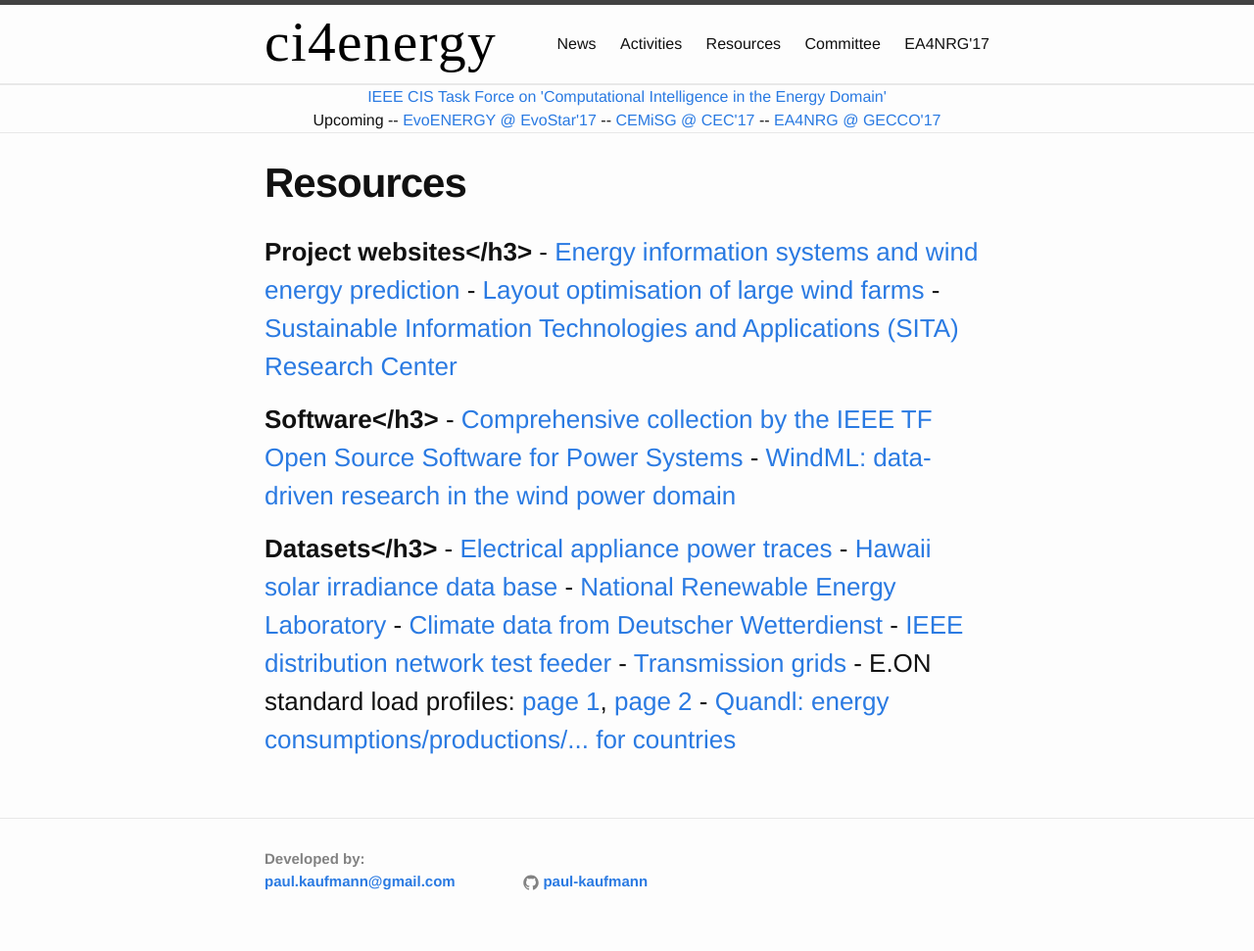
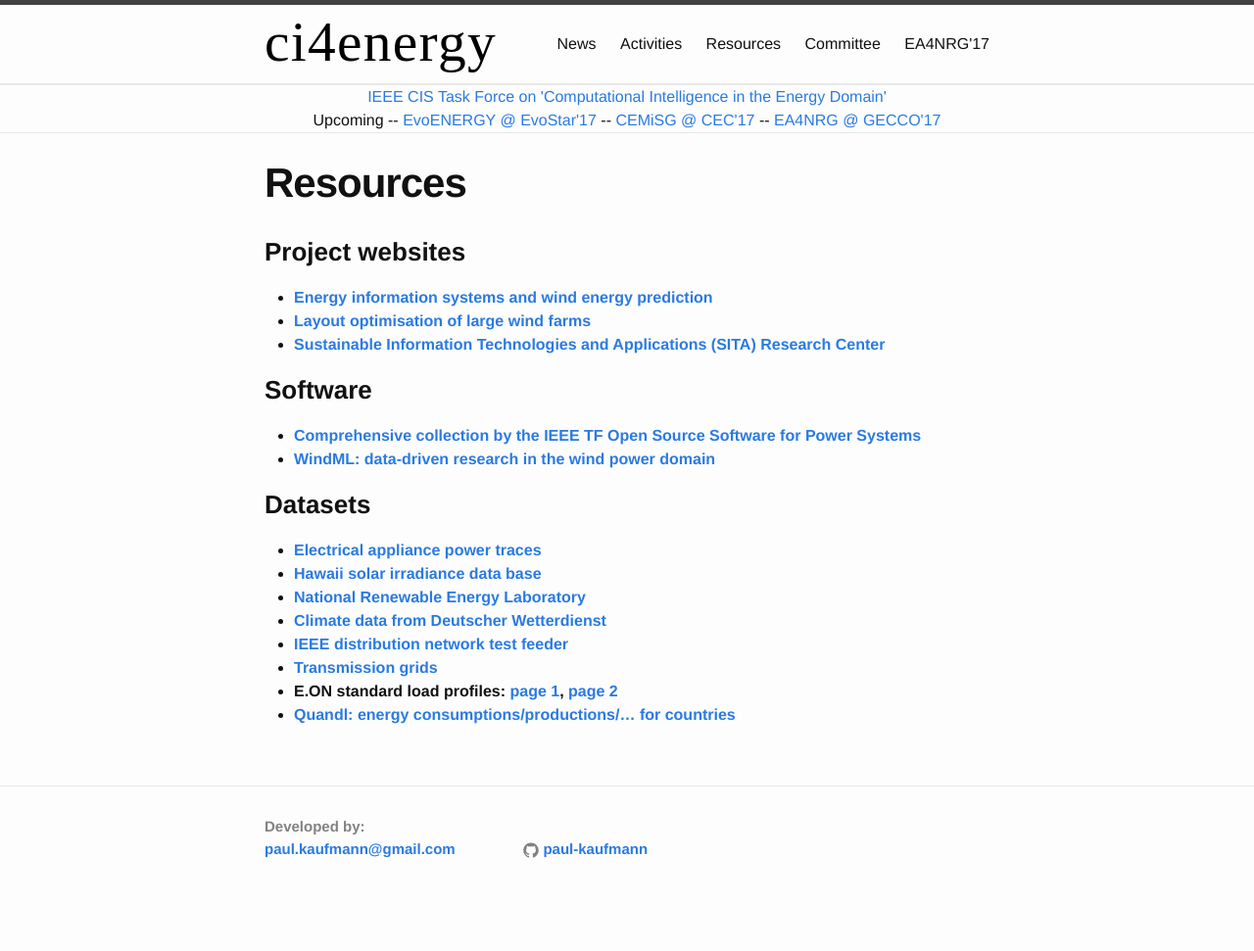
Before and after one commit to ci4energy/ci4energy.github.io, a Jekyll site: the page built from resources.md, in a window 1280 px wide. Shown: the whole page at 98% size. Built offline with Jekyll 4.4.1, drawn with Linux system fonts in a browser that asks for light colours; after the commit the page ends 938 px from its top, so only the background shows below that.

Commit message:
no message

```diff
--- a/resources.md
+++ b/resources.md
@@ -7,18 +7,18 @@
 
 
 
-<h3><b>Project websites</h3></b>
+<h3><b>Project websites</b></h3>
 
 - <a href="http://www.ci.uni-oldenburg.de/55385.html">Energy information systems and wind energy prediction</a>
 - <a href="http://cs.adelaide.edu.au/%7Eoptlog/research/windfarmlayout.php">Layout optimisation of large wind farms</a>
 - <a href="http://www.sita-research.org/">Sustainable Information Technologies and Applications (SITA) Research Center</a>
 
-<h3><b>Software</h3></b>
+<h3><b>Software</b></h3>
 
 - <a href="http://ewh.ieee.org/cmte/psace/CAMS_taskforce/software.htm">Comprehensive collection by the IEEE TF Open Source Software for Power Systems</a>
 - <a href="http://windml.org/">WindML: data-driven research in the wind power domain</a>
 
-<h3><b>Datasets</h3></b>
+<h3><b>Datasets</b></h3>
 
 - <a href="http://www.tracebase.org/publications">Electrical appliance power traces</a>
 - <a href="http://www.nrel.gov/midc/oahu_archive/">Hawaii solar irradiance data base</a>
```
Also changed, not shown: activities.md (+2 -2 lines), committee.md (+3 -3 lines).
